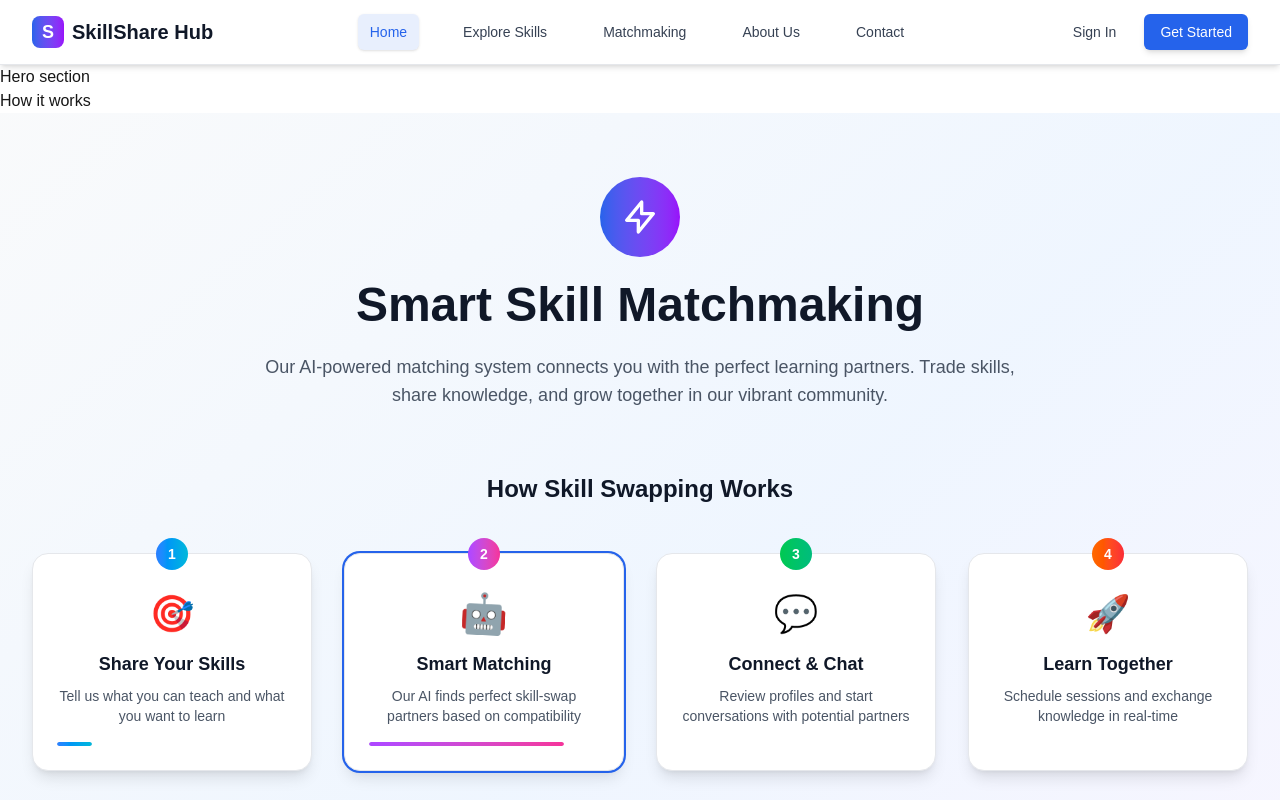
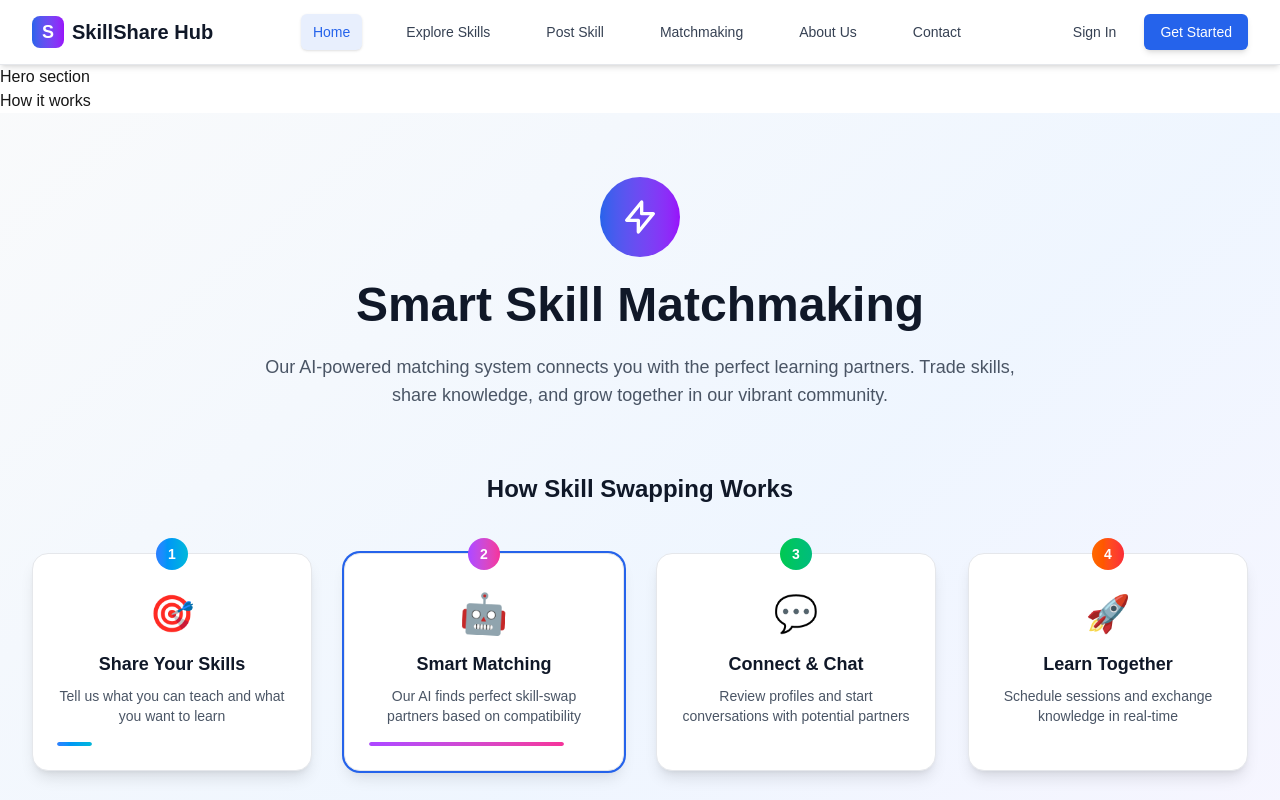
Before and after one commit to codewithjihad1/skills-swap-marketplace, a Next.js app in the folder frontend/: page / in a window 1280 px wide. Shown: the top 800 px of the page. Built offline with nearby package versions, Linux system fonts and the light colour scheme.

Commit message:
fix: add missing "Post Skill" link to navigation in Header component

```diff
--- a/frontend/src/components/layouts/Header.tsx
+++ b/frontend/src/components/layouts/Header.tsx
@@ -23,6 +23,7 @@ const Header: React.FC<HeaderProps> = ({ user }) => {
     const navigation = [
         { name: "Home", href: "/" },
         { name: "Explore Skills", href: "/explore" },
+        { name: "Post Skill", href: "/post-skill" },
         { name: "Matchmaking", href: "/matchmaking" },
         { name: "About Us", href: "/about" },
         { name: "Contact", href: "/contact" },
```
